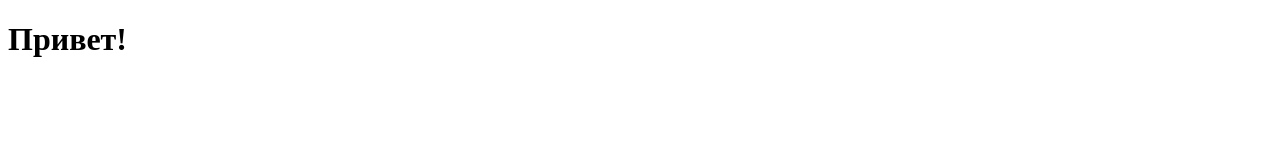
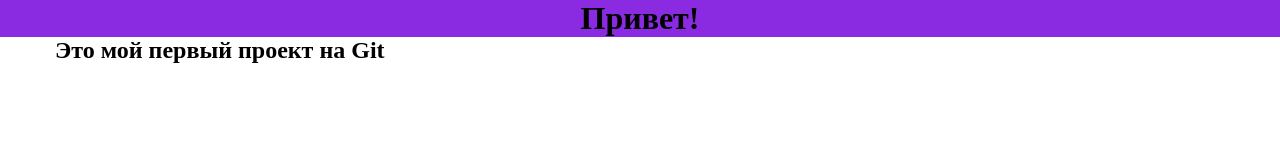
Before and after one commit to NadiaGallini/developer2024, a plain HTML site: page index.html in a window 1280 px wide. Drawn offline with Linux system fonts and the light colour scheme.

Commit message:
adding styles

```diff
--- a/index.html
+++ b/index.html
@@ -10,7 +10,12 @@
 </head>
 
 <body>
-    <h1>Привет!</h1>
+    <header>
+        <h1>Привет!</h1>
+    </header>
+    <section class="container">
+        <h1>Это мой первый проект на Git</h1>
+    </section>
 </body>
 
 </html>
--- a/style.css
+++ b/style.css
@@ -0,0 +1,14 @@
+* {
+    margin: 0;
+    padding: 0;
+}
+
+.container {
+    max-width: 1170px;
+    margin: 0 auto;
+}
+
+header {
+    background-color: blueviolet;
+    text-align: center;
+}
```
